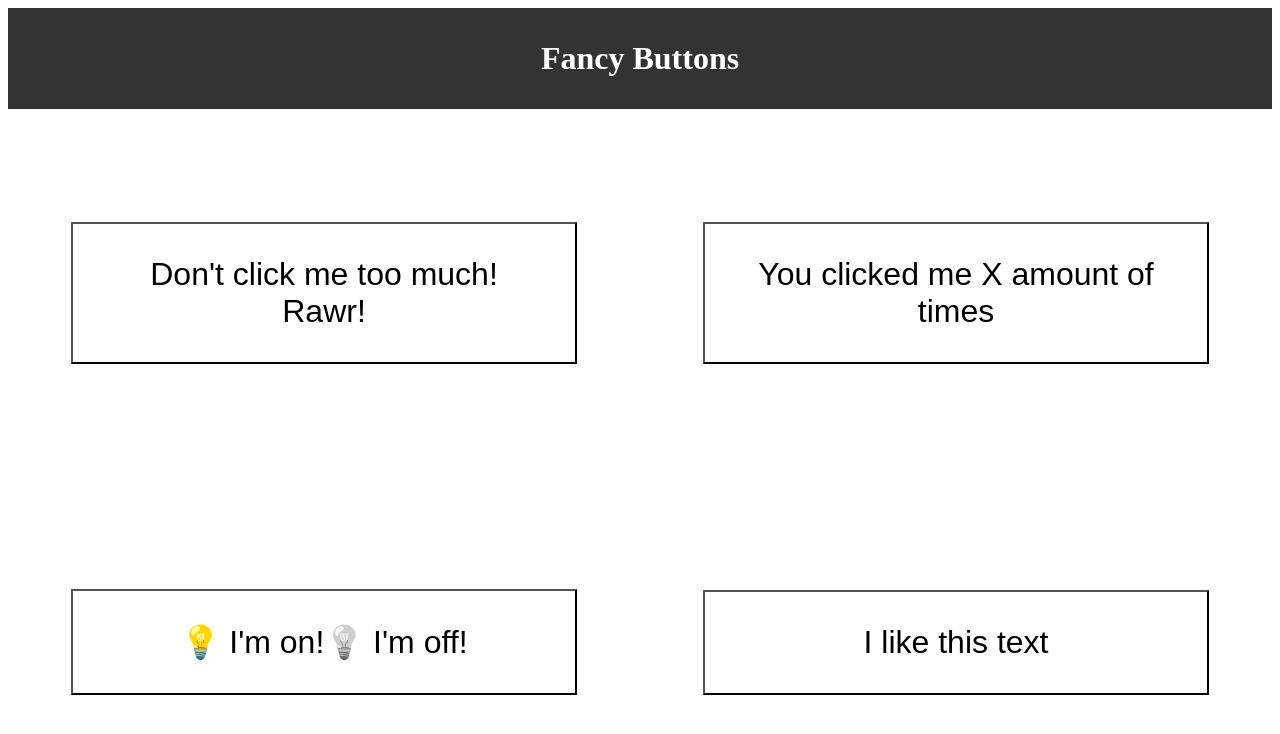
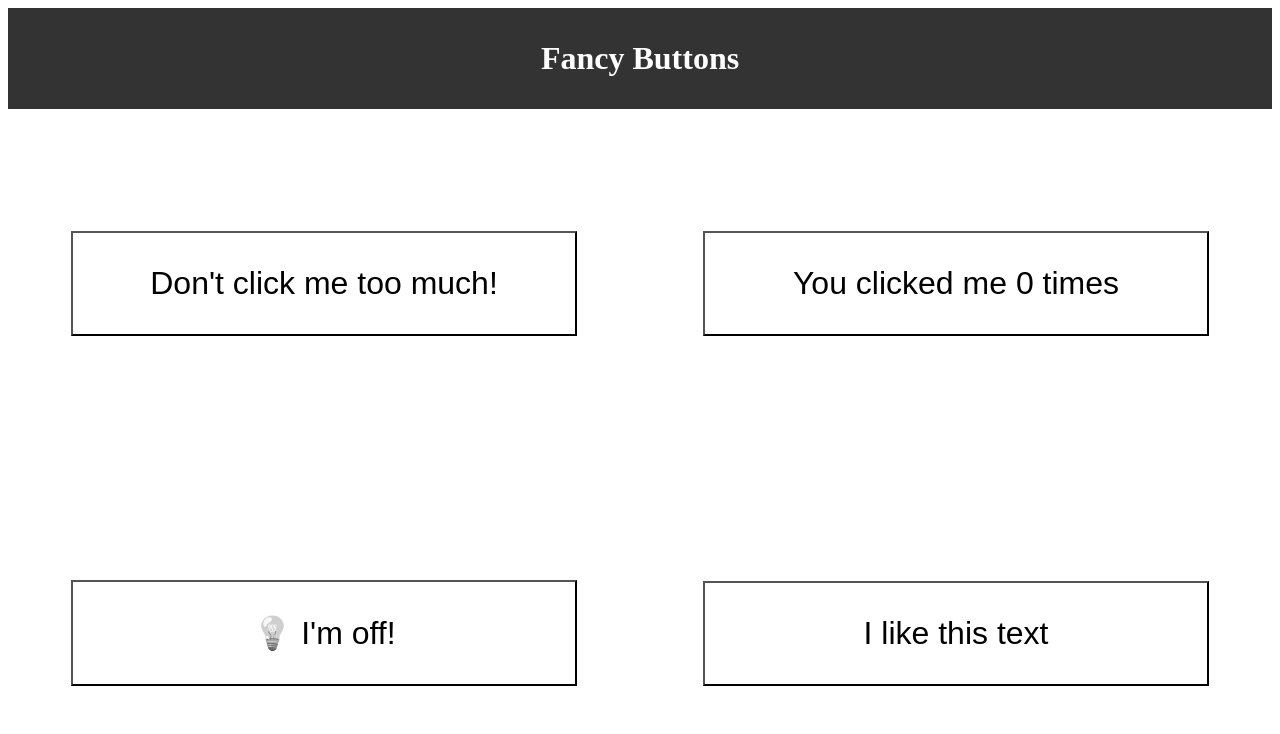
Before and after one commit to Klobsinger/Fancy-Buttons, a React (Create React App) app: page / in a window 1280 px wide. Shown: the top 734 px of the page. Built offline with nearby package versions, Linux system fonts and the light colour scheme; the HTML template or start-up script is replaced by a standard one.

Commit message:
Starting state logic for buttons

```diff
--- a/src/components/AngryButton.js
+++ b/src/components/AngryButton.js
@@ -1,12 +1,13 @@
-import React from 'react';
+import { useState } from "react";
 
-function AngryButton(){
+function AngryButton(props)  {
+  const [anger, setAnger] = useState(0);
   return (
-    <button className="AngryButton">
+    <button style={{ backgroundColor: `rgba(255,0,0,${anger})` }} className="AngryButton">
       {/* If you have NOT reached the maximum */}
-      <span>Don't click me too much! </span>
+      {anger < 1 && <span>Don't click me too much! </span>}
       {/* If you HAVE reached the maximum */}
-      <span>Rawr!</span>
+      {anger > 1 && <span>Rawr!</span>}
     </button>
   );
 }
--- a/src/components/CounterButton.js
+++ b/src/components/CounterButton.js
@@ -1,9 +1,10 @@
-import React from 'react';
+import { useState } from "react";
 
-function CounterButton(){
+function CounterButton(props)  {
+  const [clickAmount, setClickAmount] = useState(0);
   return (
     <button className="CounterButton">
-      You clicked me X amount of times
+      You clicked me {clickAmount} times
     </button>
   );
 }
--- a/src/components/LightSwitchButton.js
+++ b/src/components/LightSwitchButton.js
@@ -1,13 +1,12 @@
-import React from 'react';
+import { useState } from "react";
 
-function LightSwitchButton(){
+function LightSwitchButton(props)  {
+  const [light, setLight] = useState('off');
   return (
     <button className="LightSwitchButton">
-      {/* When the state is on */}
-      <span className="on"><i>💡</i> I'm on!</span>
-      {/* When the state is off */}
-      <span className="off"><i>💡</i> I'm off!</span>
-    </button>
+    {light === "on" && <span><i>💡</i> I'm on!</span>}
+    {light === "off" && <span className="off"><i>💡</i> I'm off!</span>}
+  </button>
   );
 }
 
--- a/src/components/TextRepeaterButton.js
+++ b/src/components/TextRepeaterButton.js
@@ -1,9 +1,14 @@
-import React from 'react';
+import { useState } from "react";
 
-function TextRepeaterButton(){
+function TextRepeaterButton(props) {
+  const [repetitions, setRepetitions] = useState(1);
+  const textArray = [];
+  for (let i = 0; i < repetitions; i++) {
+    textArray.push(<span key={i}>I like this text</span>);
+  }
   return (
     <button className="TextRepeaterButton">
-      <span>I like this text</span>
+      <span>{textArray}</span>
     </button>
   );
 }
```
